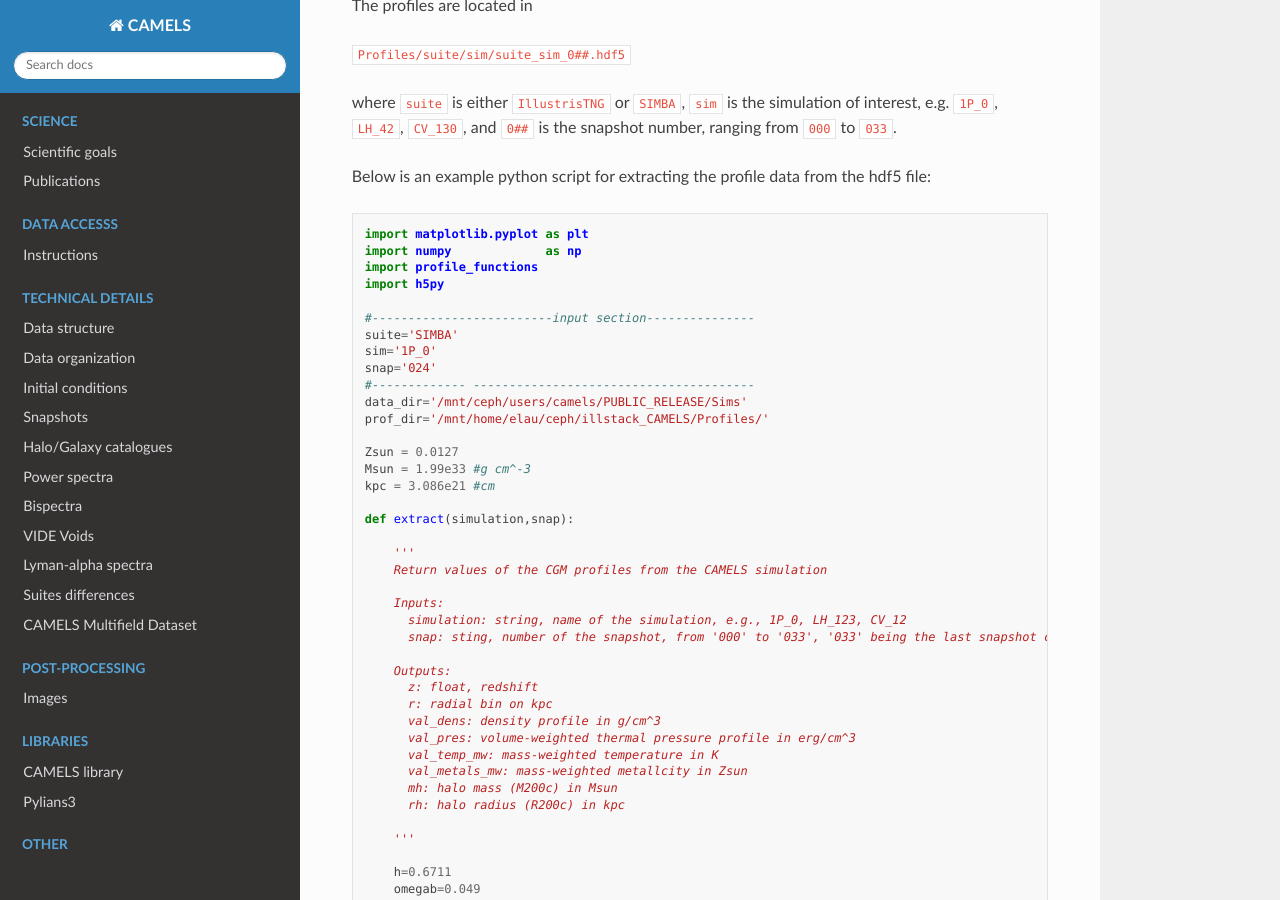
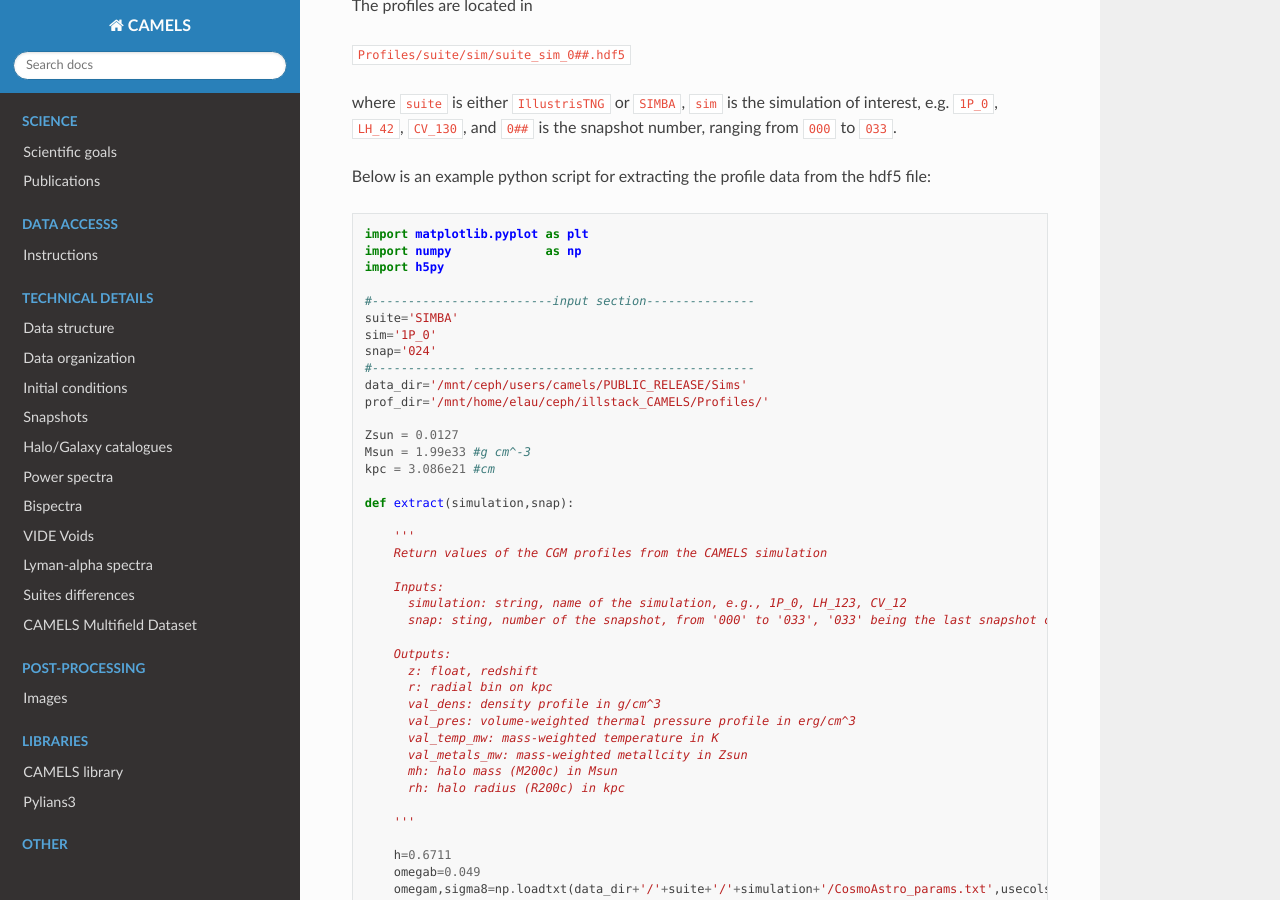
Before and after one commit to franciscovillaescusa/CAMELS, a Sphinx documentation site: the page built from docs/source/Profiles.rst, in a window 1280 px wide and 900 px high, scrolled down 382 px. Built offline with Sphinx 7.4.7 and the Read the Docs theme 2.0.0, drawn with Linux system fonts in a browser that asks for light colours.

Commit message:
Update Profiles.rst

```diff
--- a/docs/source/Profiles.rst
+++ b/docs/source/Profiles.rst
@@ -17,7 +17,6 @@ Below is an example python script for extracting the profile data from the hdf5
 
   import matplotlib.pyplot as plt
   import numpy             as np
-  import profile_functions
   import h5py
 
   #-------------------------input section---------------
```
